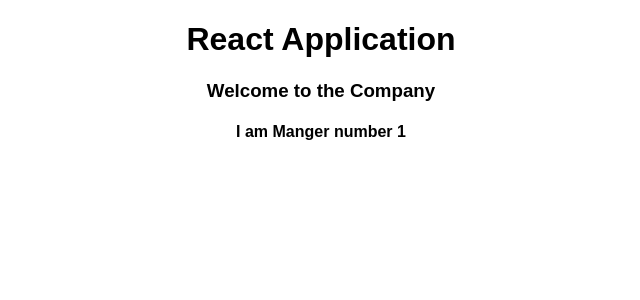
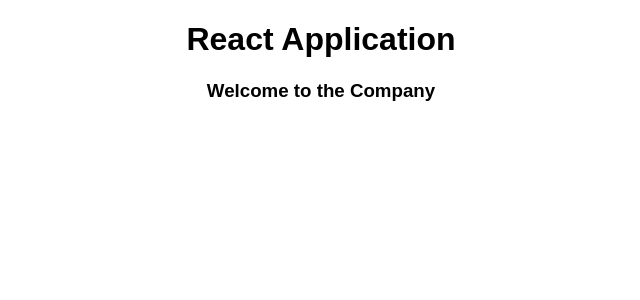
Before and after one commit to Skandh15/FirstApplication, a React (Create React App) app: page / in a window 1280 px wide. Shown: the top 300 px of the page, without its empty margins (319-959 px from the left). Built offline with nearby package versions, Linux system fonts and the light colour scheme.

Commit message:
Removed unsused Component

```diff
--- a/src/App.js
+++ b/src/App.js
@@ -1,14 +1,12 @@
 import React, { Component } from 'react';
 import './App.css';
 import Person from './Company/Comapny.js';
-import Manager from './Managers/Manager';
 class App extends Component {
   render() {
     return (
       <div className="App">
         <h1>React Application</h1>
         <Person />
-        <Manager />
       </div>
     );
   }
--- a/src/Managers/Manager.js
+++ /dev/null
@@ -1,9 +0,0 @@
-import React from 'react';
-const managers = () => {
-    return (<div>
-    <h4>I am Manger number 1</h4>
-
-    </div>);
-}
-
-export default managers;
```
